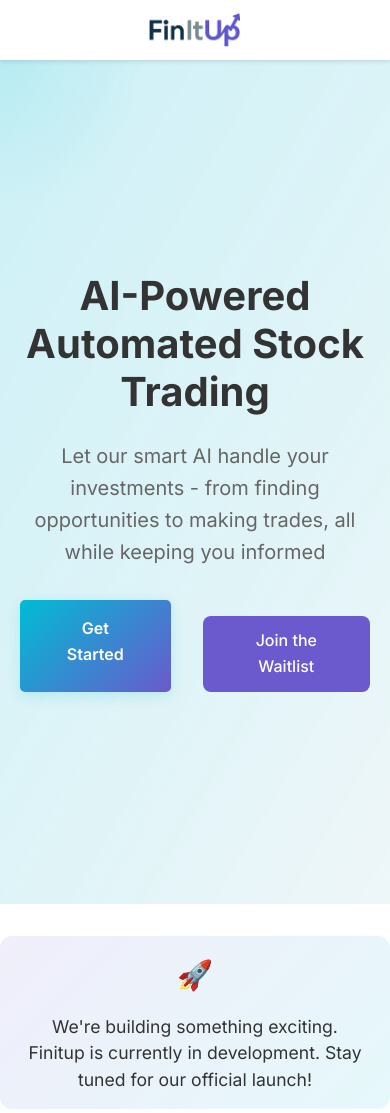
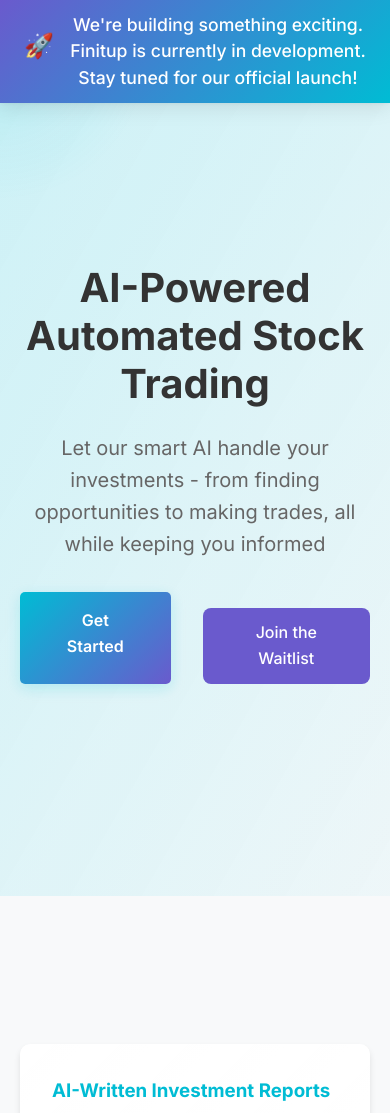
Before and after one commit to finitup/finitup.github.io, a plain HTML site: page index.html in a window 390 px wide. Shown: the top 1113 px of the page. Drawn offline with Linux system fonts and the light colour scheme.

Commit message:
Add files via upload

```diff
--- a/index.html
+++ b/index.html
@@ -43,7 +43,7 @@
         /* Navigation Bar */
         nav {
             position: fixed;
-            top: 0;
+            top: 48px;
             width: 100%;
             background-color: white;
             box-shadow: 0 2px 4px rgba(0,0,0,0.1);
@@ -465,20 +465,25 @@
             }
 
             .launch-message {
-                flex-direction: column;
-                text-align: center;
-                padding: 1rem;
-                margin: 1.5rem 1rem;
+                padding: 0.75rem 1rem;
             }
 
             .launch-message p {
-                font-size: 1rem;
+                font-size: 0.95rem;
             }
 
             .waitlist-button {
                 margin: 1rem 0 0 0;
                 display: block;
                 text-align: center;
+            }
+
+            nav {
+                top: 40px;
+            }
+
+            body {
+                padding-top: 52px;
             }
         }
 
@@ -493,38 +498,49 @@
             z-index: 1;
         }
 
-        /* Launch Message */
+        /* Enhanced Launch Message */
         .launch-message {
-            background: linear-gradient(135deg, var(--secondary-light) 0%, var(--primary-light) 100%);
-            border-radius: 12px;
-            padding: 1rem 1.5rem;
-            margin: 2rem auto;
-            max-width: 800px;
+            position: fixed;
+            top: 0;
+            left: 0;
+            right: 0;
+            z-index: 1000;
+            background: linear-gradient(135deg, var(--secondary-color) 0%, var(--primary-color) 100%);
+            color: white;
+            padding: 0.75rem 1.5rem;
             display: flex;
             align-items: center;
+            justify-content: center;
             gap: 1rem;
             opacity: 0;
-            transform: translateY(10px);
-            animation: fadeInUp 0.6s ease forwards;
-            animation-delay: 0.3s;
+            transform: translateY(-100%);
+            animation: slideDown 0.6s ease forwards;
+            box-shadow: 0 4px 20px rgba(0, 0, 0, 0.1);
         }
 
         .launch-message p {
             margin: 0;
-            color: var(--text-color);
             font-size: 1.1rem;
+            font-weight: 500;
+            text-align: center;
             line-height: 1.5;
         }
 
         .launch-message .emoji {
-            font-size: 1.8rem;
+            font-size: 1.5rem;
+            animation: bounce 2s infinite;
         }
 
-        @keyframes fadeInUp {
+        @keyframes slideDown {
             to {
                 opacity: 1;
                 transform: translateY(0);
             }
+        }
+
+        @keyframes bounce {
+            0%, 100% { transform: translateY(0); }
+            50% { transform: translateY(-5px); }
         }
 
         /* Waitlist Button */
@@ -547,6 +563,11 @@
     </style>
 </head>
 <body>
+    <div class="launch-message">
+        <span class="emoji">🚀</span>
+        <p>We're building something exciting. Finitup is currently in development. Stay tuned for our official launch!</p>
+    </div>
+
     <div class="mouse-light"></div>
 
     <!-- Navigation Bar -->
@@ -578,11 +599,6 @@
             </div>
         </div>
     </section>
-
-    <div class="launch-message">
-        <span class="emoji">🚀</span>
-        <p>We're building something exciting. Finitup is currently in development. Stay tuned for our official launch!</p>
-    </div>
 
     <!-- Features Section -->
     <section class="features" id="features">
```
Also changed, not shown: auth.html (+38 -19 lines).
